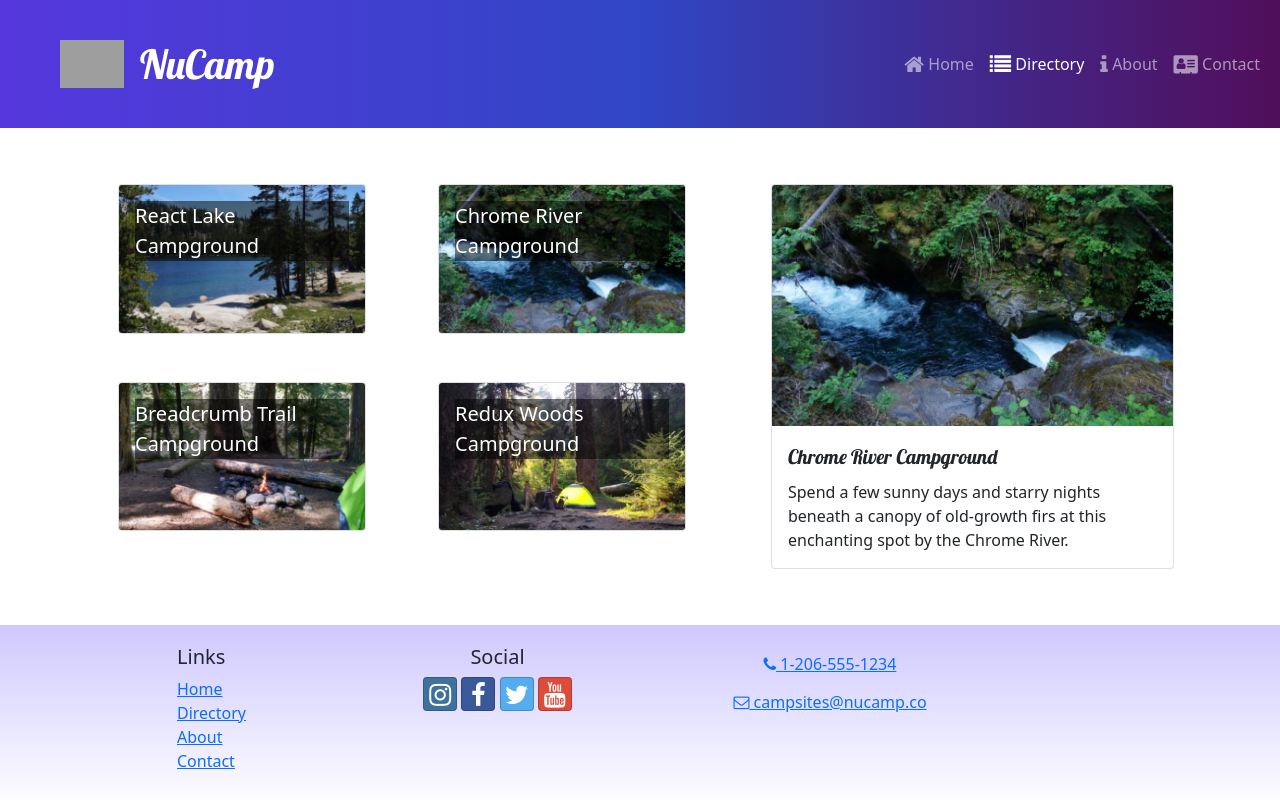
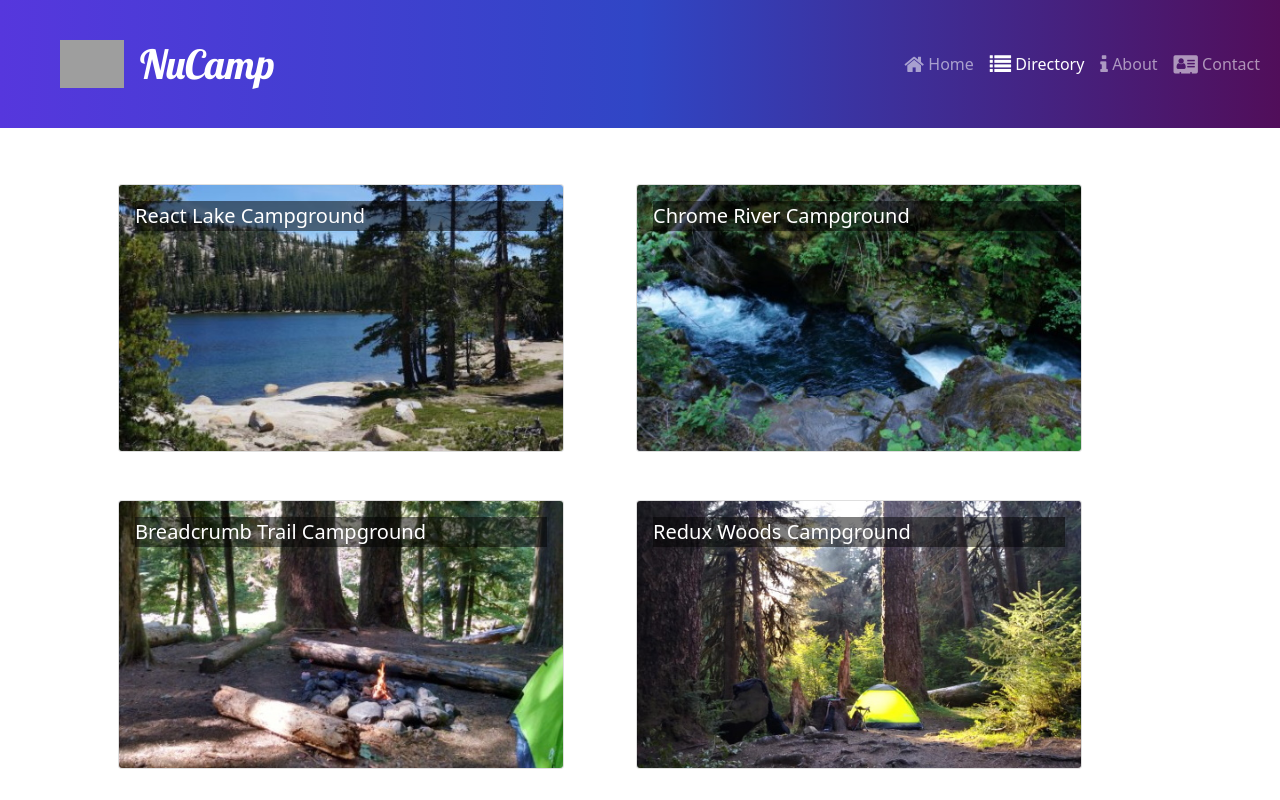
Before and after one commit to bholmdev/nucamp-reactsite, a React (Create React App) app: page /directory in a window 1280 px wide. Shown: the top 800 px of the page. Built offline with nearby package versions, Linux system fonts and the light colour scheme; grey boxes are pictures that could not be loaded.

Commit message:
useParams

```diff
--- a/src/App.js
+++ b/src/App.js
@@ -4,6 +4,7 @@
 import ContactPage from "./pages/ContactPage";
 import Header from "./components/Header";
 import CampsitesDirectoryPage from "./pages/CampsitesDirectoryPage";
+import CampsiteDetailPage from "./pages/CampsiteDetailPage";
 import Footer from "./components/Footer";
 
 const App = () => {
@@ -14,6 +15,10 @@
                 <Route path="/" element={<HomePage />} />
                 <Route path="contact" element={<ContactPage />} />
                 <Route path="directory" element={<CampsitesDirectoryPage />} />
+                <Route
+                    path="directory/:campsiteID"
+                    element={<CampsiteDetailPage />}
+                />
             </Routes>
             <Footer />
         </div>
--- a/src/features/campsites/CampsiteCard.js
+++ b/src/features/campsites/CampsiteCard.js
@@ -1,9 +1,11 @@
 import { Card, CardImg, CardImgOverlay, CardTitle } from "reactstrap";
+import { Link } from "react-router-dom";
 
 const CampsiteCard = ({ campsite }) => {
-    const { image, name } = campsite;
+    const { id, image, name } = campsite;
 
     return (
+        <Link to={`${id}`}>
             <Card>
                 <CardImg
                     width="100%"
@@ -14,6 +16,7 @@
                     <CardTitle>{name}</CardTitle>
                 </CardImgOverlay>
             </Card>
+        </Link>
     );
 };
 
--- a/src/features/campsites/CampsitesList.js
+++ b/src/features/campsites/CampsitesList.js
@@ -2,7 +2,7 @@
 import CampsiteCard from "./CampsiteCard";
 import { selectAllCampsites } from "./campsitesSlice";
 
-const CampsitesList = ({ setCampsiteID }) => {
+const CampsitesList = () => {
     const campsites = selectAllCampsites();
 
     return (
@@ -13,7 +13,6 @@
                         md="5"
                         className="m-4"
                         key={campsite.id}
-                        onClick={() => setCampsiteID(campsite.id)}
                     >
                         <CampsiteCard campsite={campsite} />
                     </Col>
--- a/src/features/campsites/campsitesSlice.js
+++ b/src/features/campsites/campsitesSlice.js
@@ -5,7 +5,7 @@
 };
 
 export const selectCampsiteByID = (id) => {
-    return CAMPSITES.find((campsite) => campsite.id === id);
+    return CAMPSITES.find(campsite => campsite.id === parseInt(id));
 };
 
 export const selectRandomCampsite = () => {
--- a/src/index.js
+++ b/src/index.js
@@ -20,7 +20,6 @@
             <BrowserRouter basename={process.env.PUBLIC_URL}>
                 <App />
             </BrowserRouter>
-
         </Provider>
     </React.StrictMode>
 );
--- /dev/null
+++ b/src/pages/CampsiteDetailPage.js
@@ -0,0 +1,19 @@
+import { Container, Row } from "reactstrap";
+import { useParams } from "react-router-dom";
+import { selectCampsiteByID } from "../features/campsites/campsitesSlice";
+import CampsiteDetail from "../features/campsites/CampsiteDetail";
+
+const CampsiteDetailPage = () => {
+    const { campsiteID } = useParams();
+    const campsite = selectCampsiteByID(campsiteID);
+
+    return (
+        <Container>
+            <Row>
+                <CampsiteDetail campsite={campsite} />
+            </Row>
+        </Container>
+    );
+};
+
+export default CampsiteDetailPage;
--- a/src/pages/CampsitesDirectoryPage.js
+++ b/src/pages/CampsitesDirectoryPage.js
@@ -1,24 +1,10 @@
-import { useState } from "react";
-import { Container, Row, Col } from "reactstrap";
-import CampsiteDetail from "../features/campsites/CampsiteDetail";
+import { Container } from "reactstrap";
 import CampsitesList from "../features/campsites/CampsitesList";
-import { selectCampsiteByID } from "../features/campsites/campsitesSlice";
-import { selectRandomCampsite } from "../features/campsites/campsitesSlice";
 
 const CampsitesDirectoryPage = () => {
-    const [campsiteID, setCampsiteID] = useState(selectRandomCampsite);
-    const selectedCampsite = selectCampsiteByID(campsiteID);
-
     return (
         <Container>
-            <Row>
-                <Col sm="5" md="7">
-                    <CampsitesList setCampsiteID={setCampsiteID} />
-                </Col>
-                <Col sm="7" md="5">
-                    <CampsiteDetail campsite={selectedCampsite} />
-                </Col>
-            </Row>
+            <CampsitesList />
         </Container>
     );
 };
```
Lines whose indentation alone changed are shown as unchanged.
